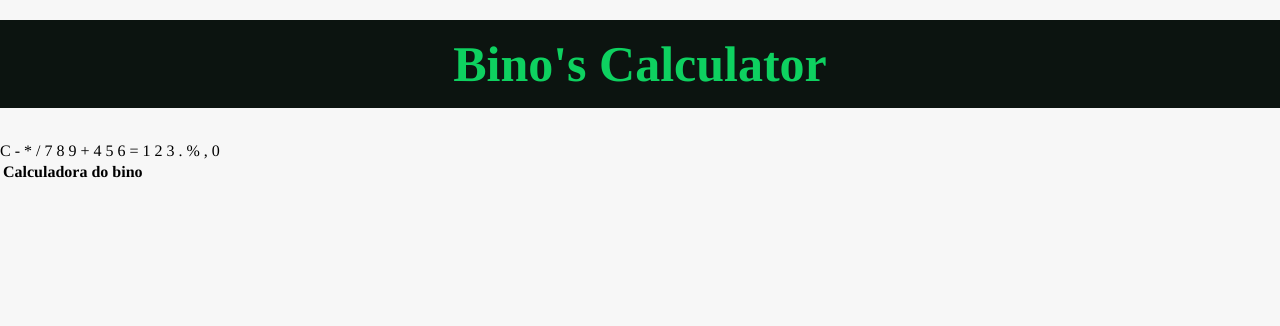
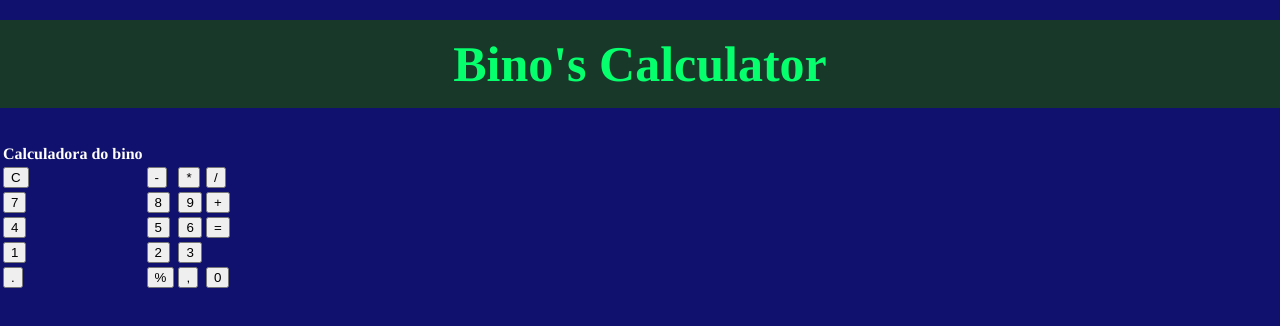
Before and after one commit to bino-art/programa--o, a plain HTML site: page proj calculadoraa/index.html in a window 1280 px wide. Drawn offline with Linux system fonts and the light colour scheme.

Commit message:
corrigindo

```diff
--- a/proj calculadoraa/index.html
+++ b/proj calculadoraa/index.html
@@ -1,5 +1,6 @@
 <!DOCTYPE html>
 <html lang="br">
+
 <head>
     <meta charset="UTF-8">
     <meta name="viewport" content="width=device-width, initial-scale=1.0">
@@ -7,10 +8,10 @@
     <link rel="stylesheet" href="style.css">
     <script src="script.js" defer></script>
 </head>
+
 <body>
     <h1>Bino's Calculator</h1>
-    <div class="Calculator"
-    input type= 'text' id="display" disabled>
+    <div class="Calculator" input type='text' id="display" disabled>
         <div class=" buttons">
             <table>
                 <th>
@@ -18,34 +19,34 @@
                 </th>
 
                 <tr>
-                <td=<button id="clear">C</button></td>
-                <td=<button id="subtract">-</button></td>
-                <td=<button id="multiply">*</button></td>
-                <td=<button id="divide">/</button></td>
-                </tr>
-            <tr >
-                <td=<button id="seven">7</button></td>
-                <td=<button id="eight">8</button></td>
-                <td=<button id="nine">9</button></td>
-                <td=<button id="add">+</button></td>
+                    <td><button id="clear">C</button></td>
+                    <td><button id="subtract">-</button></td>
+                    <td><button id="multiply">*</button></td>
+                    <td><button id="divide">/</button></td>
                 </tr>
                 <tr>
-                <td=<button id="four">4</button></td>
-                <td=<button id="five">5</button></td>
-                <td=<button id="six">6</button></td>
-                <td=<button id="equals">=</button></td>
+                    <td><button id="seven">7</button></td>
+                    <td><button id="eight">8</button></td>
+                    <td><button id="nine">9</button></td>
+                    <td><button id="add">+</button></td>
+                </tr>
+                <tr>
+                    <td><button id="four">4</button></td>
+                    <td><button id="five">5</button></td>
+                    <td><button id="six">6</button></td>
+                    <td><button id="equals">=</button></td>
 
                 </tr>
                 <tr>
-                <td=<button id="one">1</button></td>
-                <td=<button id="two">2</button></td>
-                <td=<button id="three">3</button></td>
+                    <td><button id="one">1</button></td>
+                    <td><button id="two">2</button></td>
+                    <td><button id="three">3</button></td>
                 </tr>
                 <tr>
-                <td=<button id="decimal">.</button></td>
-                <td=<button id="percent">%</button></td>
-                <td=<button id="square">,</button></td>
-                <td=<button id="zero">0</button></td>
+                    <td><button id="decimal">.</button></td>
+                    <td><button id="percent">%</button></td>
+                    <td><button id="square">,</button></td>
+                    <td><button id="zero">0</button></td>
 
                 </tr>
 
@@ -55,4 +56,5 @@
     <script src="script.js"></script>
     </div>
 </body>
+
 </html>
--- a/proj calculadoraa/style.css
+++ b/proj calculadoraa/style.css
@@ -1,16 +1,15 @@
 h1 {
-    color: rgb(14, 209, 96);
+    color: rgb(5, 255, 109);
     font-size: 50px;
     text-align: center;
     margin-top: 20px;
     padding: 15px;
-    background-color: rgb(12, 20, 16);
+    background-color: rgb(24, 57, 41);
 }
 body {
-    background-color: rgb(247, 247, 247);
-    color: rgb(0, 0, 0);
+    background-color: rgb(16, 16, 110);
+    color: rgb(255, 255, 255);
     font-family: 'times', Courier, monospace;
     margin: 0;
     padding: 0;
-
 }
```
Lines whose indentation alone changed are shown as unchanged.
